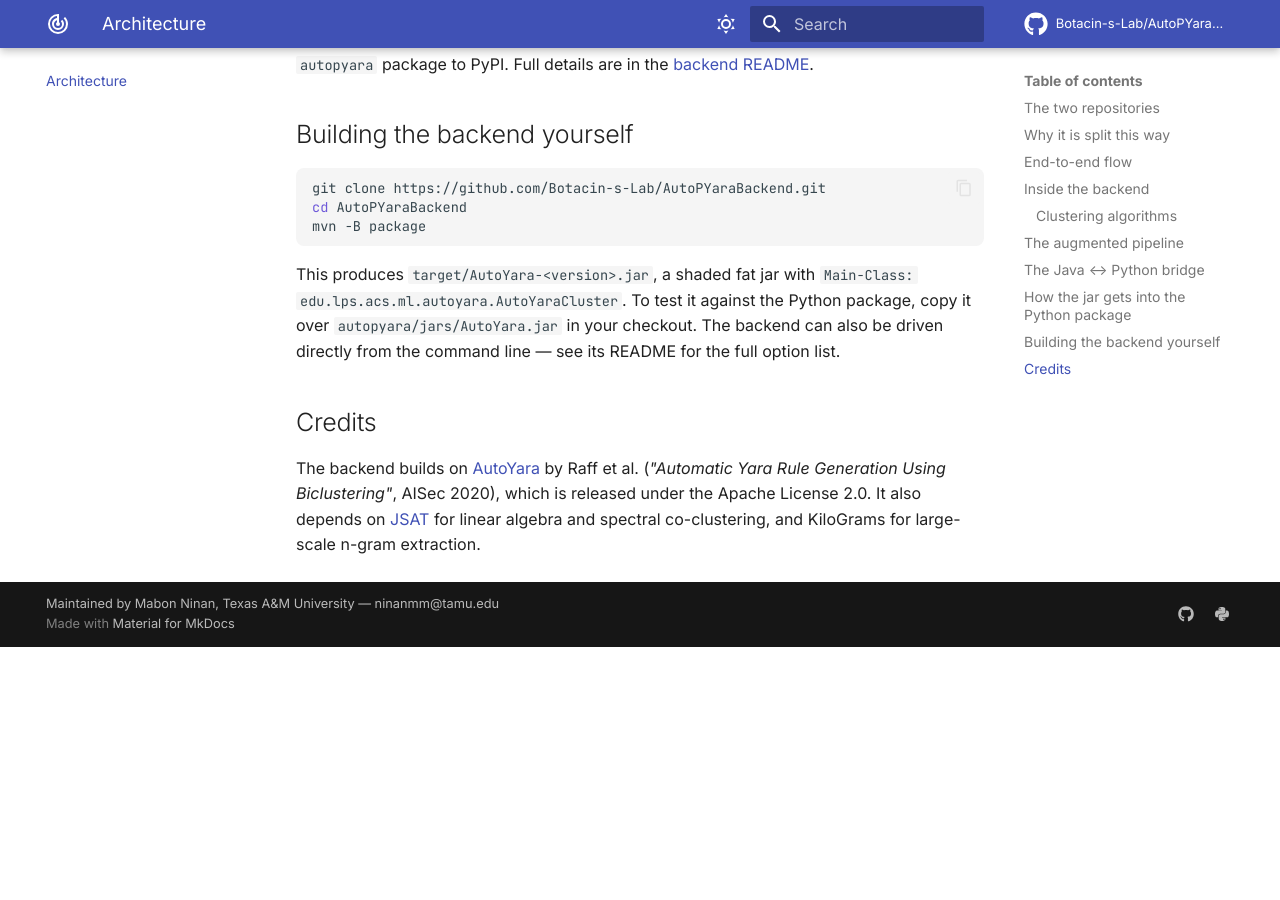
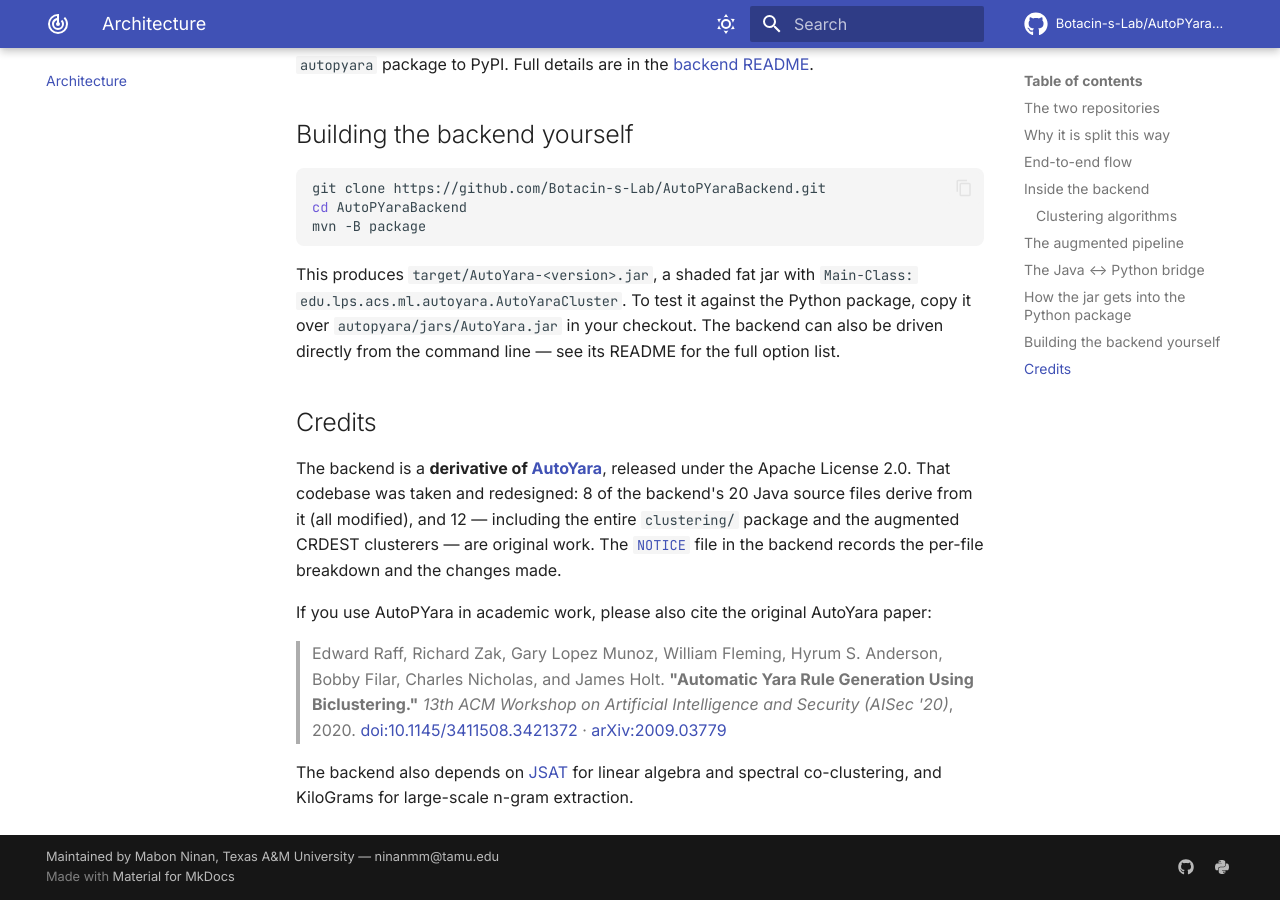
Before and after one commit to Botacin-s-Lab/AutoPYaraPyPI, an MkDocs documentation site: the page built from docs/architecture.md, in a window 1280 px wide and 900 px high, scrolled down 6241 px. Built offline with MkDocs 1.6.1 and Material for MkDocs 9.7.7, drawn with Linux system fonts in a browser that asks for light colours; comment, search, counter and statistics services are not loaded; before the commit the page ends 6888 px from its top, so only the background shows below that.

Commit message:
Credit upstream AutoYara properly in the architecture docs
Expands the Credits section: states plainly that the backend is a
derivative of AutoYara (Apache-2.0) that was taken and redesigned,
gives the 8-derived / 12-original file split, links the backend's
NOTICE, and adds the full AutoYara citation with DOI so downstream
academic users cite the original work too.

Co-Authored-By: Claude Opus 5 <noreply@anthropic.com>

```diff
--- a/docs/architecture.md
+++ b/docs/architecture.md
@@ -167,4 +167,12 @@ This produces `target/AutoYara-<version>.jar`, a shaded fat jar with `Main-Class
 
 ## Credits
 
-The backend builds on [AutoYara](https://github.com/FutureComputing4AI/AutoYara) by Raff et al. (*"Automatic Yara Rule Generation Using Biclustering"*, AISec 2020), which is released under the Apache License 2.0. It also depends on [JSAT](https://github.com/EdwardRaff/JSAT) for linear algebra and spectral co-clustering, and KiloGrams for large-scale n-gram extraction.
+The backend is a **derivative of [AutoYara](https://github.com/FutureComputing4AI/AutoYara)**, released under the Apache License 2.0. That codebase was taken and redesigned: 8 of the backend's 20 Java source files derive from it (all modified), and 12 — including the entire `clustering/` package and the augmented CRDEST clusterers — are original work. The [`NOTICE`](https://github.com/Botacin-s-Lab/AutoPYaraBackend/blob/main/NOTICE) file in the backend records the per-file breakdown and the changes made.
+
+If you use AutoPYara in academic work, please also cite the original AutoYara paper:
+
+> Edward Raff, Richard Zak, Gary Lopez Munoz, William Fleming, Hyrum S. Anderson, Bobby Filar, Charles Nicholas, and James Holt.
+> **"Automatic Yara Rule Generation Using Biclustering."** *13th ACM Workshop on Artificial Intelligence and Security (AISec '20)*, 2020.
+> [doi:10.1145/3411508.3421372](https://doi.org/10.1145/3411508.3421372) · [arXiv:2009.03779](https://arxiv.org/abs/2009.03779)
+
+The backend also depends on [JSAT](https://github.com/EdwardRaff/JSAT) for linear algebra and spectral co-clustering, and KiloGrams for large-scale n-gram extraction.
```
